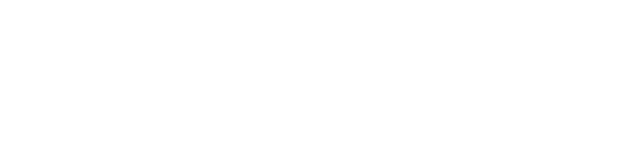
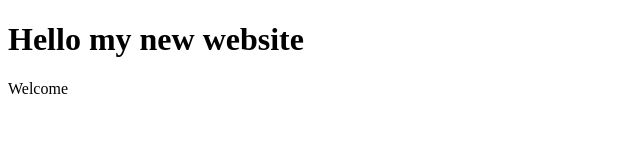
Before and after one commit to Devslemon/my-first-repo, a plain HTML site: page index.html in a window 1280 px wide. Shown: the whole page, without its empty margins (0-640 px from the left). Drawn offline with Linux system fonts and the light colour scheme.

Commit message:
first add

```diff
--- a/index.html
+++ b/index.html
@@ -8,5 +8,9 @@
 </head>
 <body>
 
+
+    <h1>Hello my new website</h1>
+    <span>Welcome</span>
+
 </body>
 </html>
```
